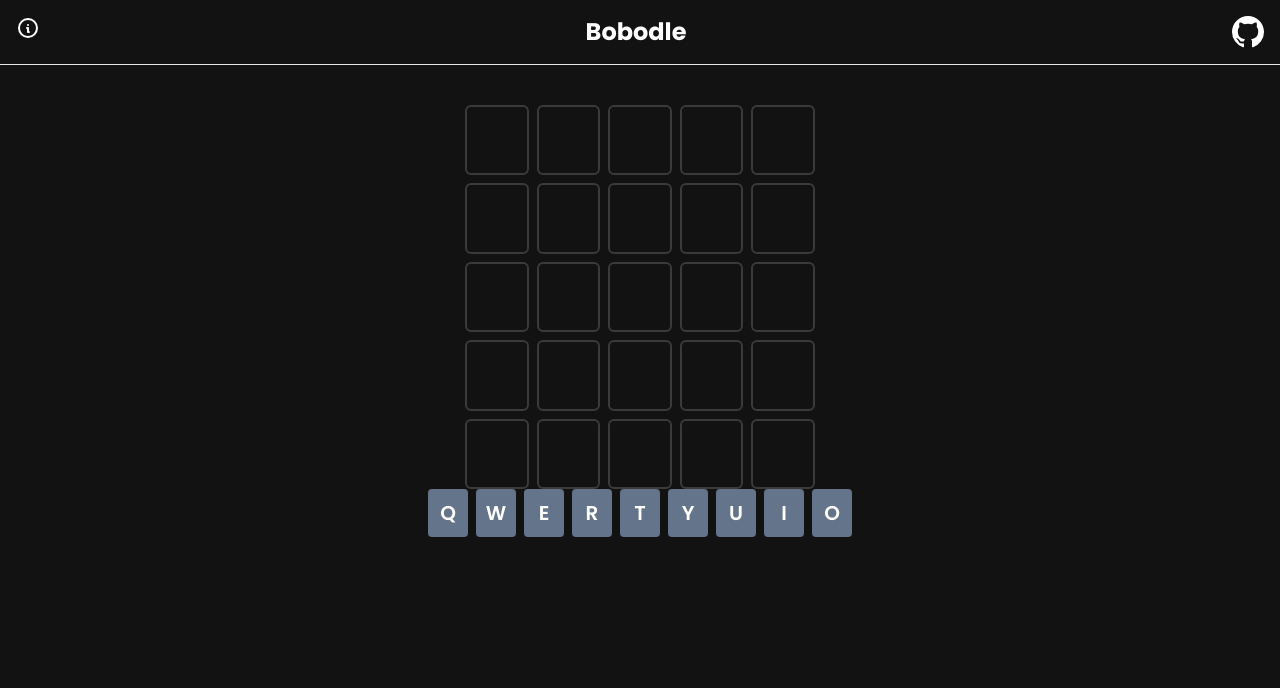
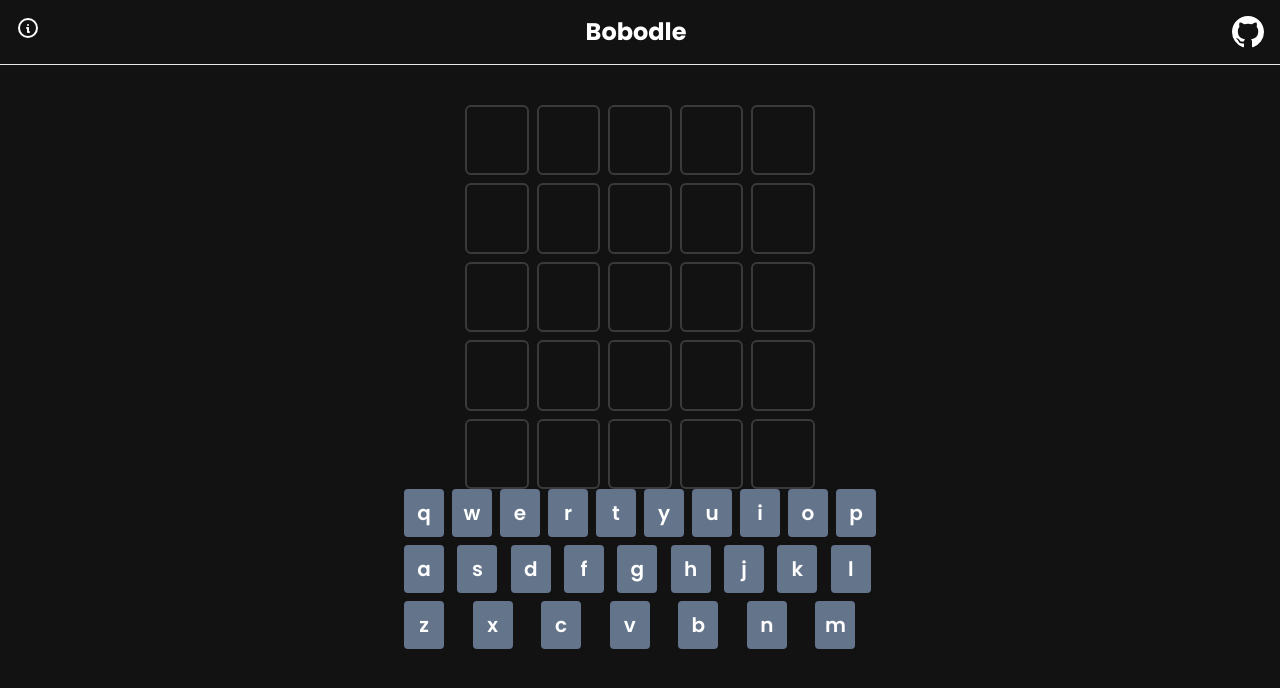
Before and after one commit to Jayslen/Latinoled, a React (Vite) app: page / in a window 1280 px wide. Shown: the top 688 px of the page. Built offline with nearby package versions, Linux system fonts and the light colour scheme; what tailwindcss-animated would draw is missing.

Commit message:
keyboard keys added

```diff
--- a/src/components/Keyboard.jsx
+++ b/src/components/Keyboard.jsx
@@ -1,20 +1,39 @@
-const firsLine = ['Q', 'W', 'E', 'R', 'T', 'Y', 'U', 'I', 'O']
+const firsLine = ['Q', 'W', 'E', 'R', 'T', 'Y', 'U', 'I', 'O', 'P']
+const secondLine = ['A', 'S', 'D', 'F', 'G', 'H', 'J', 'K', 'L']
+const thirdLine = ['Z', 'X', 'C', 'V', 'B', 'N', 'M']
 
-export function Keyboard() {
+export function Keyboard () {
   return (
     <div className="flex flex-col gap-2 text-white font-Poppins">
       <ul className="grid grid-flow-col gap-2">
-        {firsLine.map((value) => {
-          return <KeyBoardKey letter={value} />
+        {firsLine.map((value, index) => {
+          return <KeyBoardKey letter={value.toLocaleLowerCase()} key={index} />
+        })}
+      </ul>
+      <ul className="grid grid-flow-col gap-2">
+        {secondLine.map((value, index) => {
+          return (
+            <KeyBoardKey letter={value.toLocaleLowerCase()} key={index}/>
+          )
+        })}
+      </ul>
+      <ul className="grid grid-flow-col gap-2">
+        {thirdLine.map((value, index) => {
+          return (
+            <KeyBoardKey letter={value.toLocaleLowerCase()} key={index}/>
+          )
         })}
       </ul>
     </div>
   )
 }
 
-function KeyBoardKey({ letter }) {
+function KeyBoardKey ({ letter }) {
+  const handleClick = (e) => {
+    console.log(e.target.textContent)
+  }
   return (
-    <li className="bg-slate-500 w-10 h-12 rounded grid place-content-center text-xl font-semibold">
+    <li className="bg-slate-500 w-10 h-12 rounded grid place-content-center text-xl font-semibold cursor-pointer" onClick={handleClick}>
       {letter}
     </li>
   )
```
